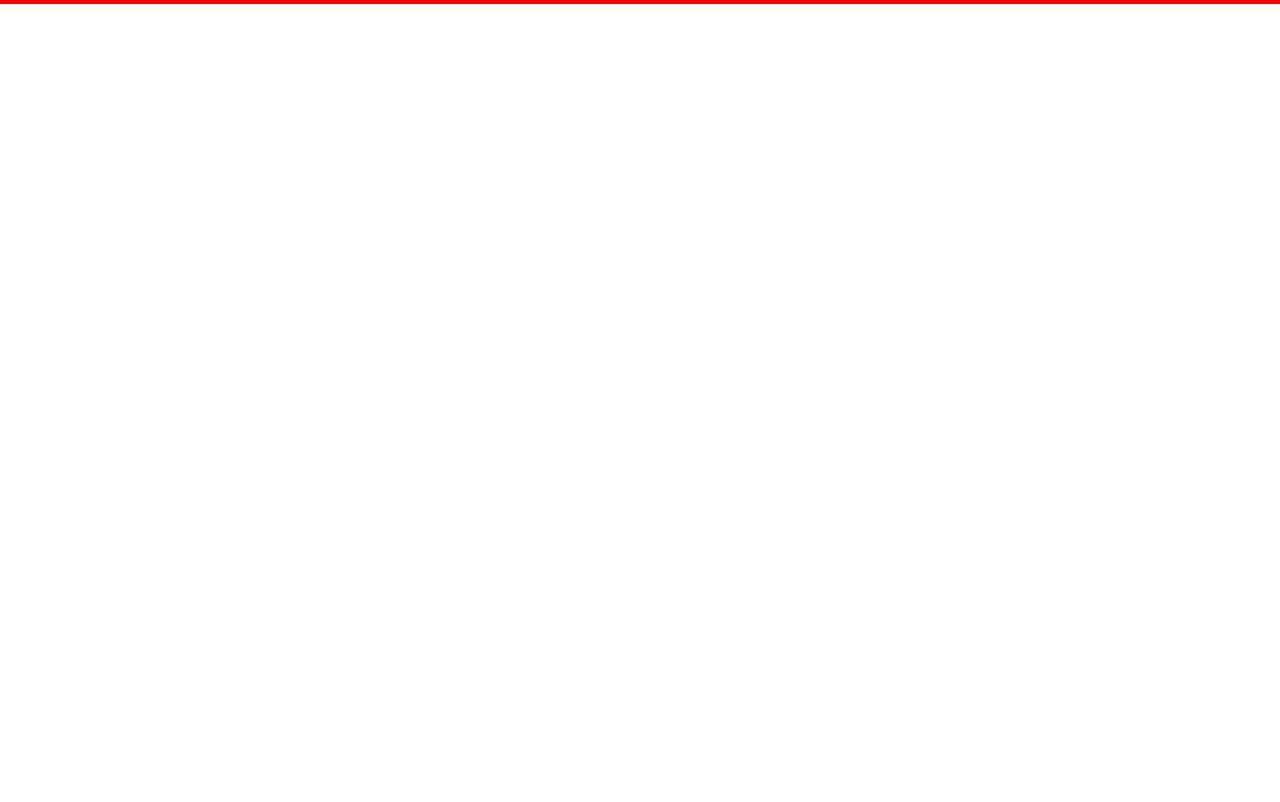
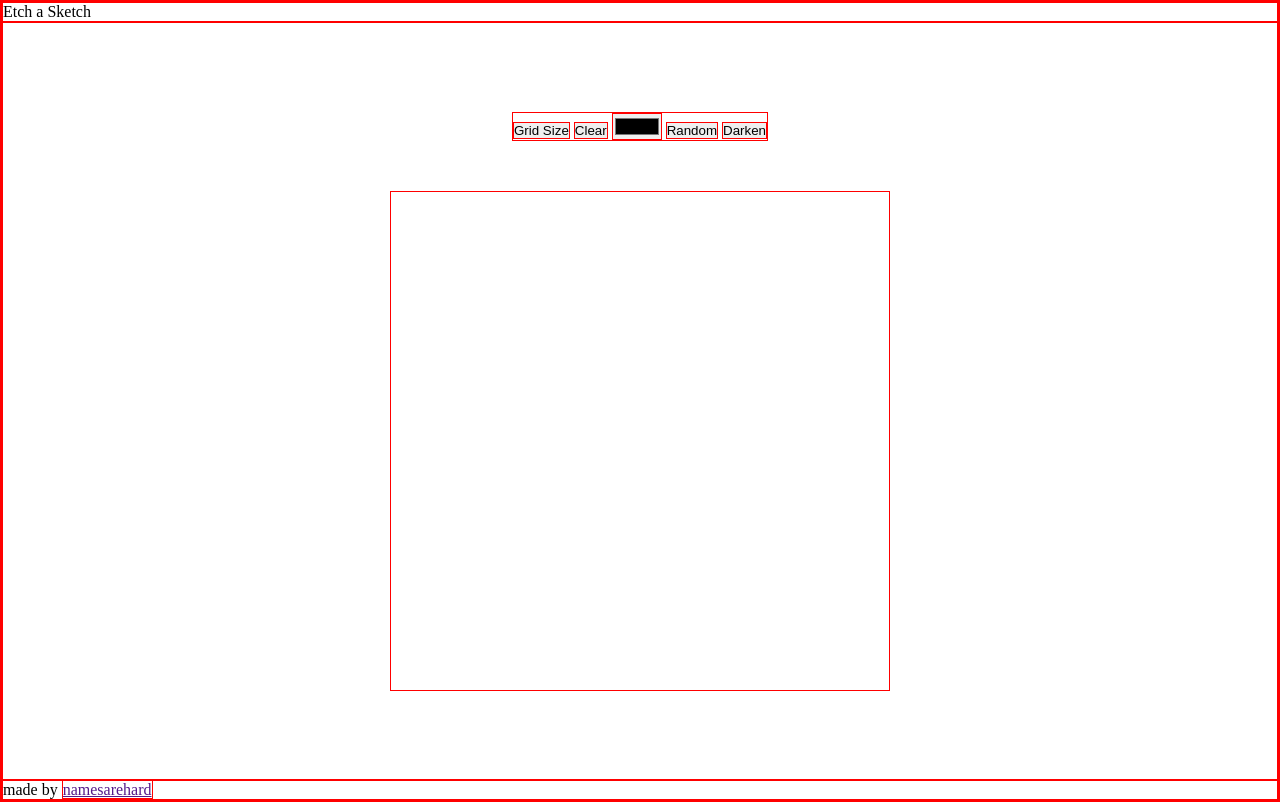
Before and after one commit to namesarehard123/etch-a-sketch, a plain HTML site: page index.html in a window 1280 px wide. Drawn offline with Linux system fonts and the light colour scheme.

Commit message:
feat: add basic html layout and style

```diff
--- a/index.html
+++ b/index.html
@@ -8,6 +8,20 @@
     <script src="./js/etch.js" defer></script>
 </head>
 <body>
+    <div class="header">Etch a Sketch</div>
 
+    <div class="main">
+        <div class="grid-btns">
+            <button id="grid-size">Grid Size</button>
+            <button id="clear">Clear</button>
+            <input type="color" id="color-input">
+            <button id="random">Random</button>
+            <button id="darken">Darken</button>
+
+        </div>
+        <div class="container"></div>
+    </div>
+
+    <div class="footer"> made by <a href="">namesarehard</a></div>
 </body>
 </html>
--- a/style/styles.css
+++ b/style/styles.css
@@ -8,3 +8,23 @@ html {
     padding: 0;
     border: 1px solid red;
 }
+
+body {
+    display: flex;
+    flex-direction: column;
+    min-height: 100vh;
+}
+
+.main {
+    flex: 1 0 auto;
+    display: flex;
+    flex-direction: column;
+    align-items: center;
+    justify-content: center;
+    row-gap: 50px;
+}
+
+.container {
+    height: 500px;
+    width: 500px;
+}
```
